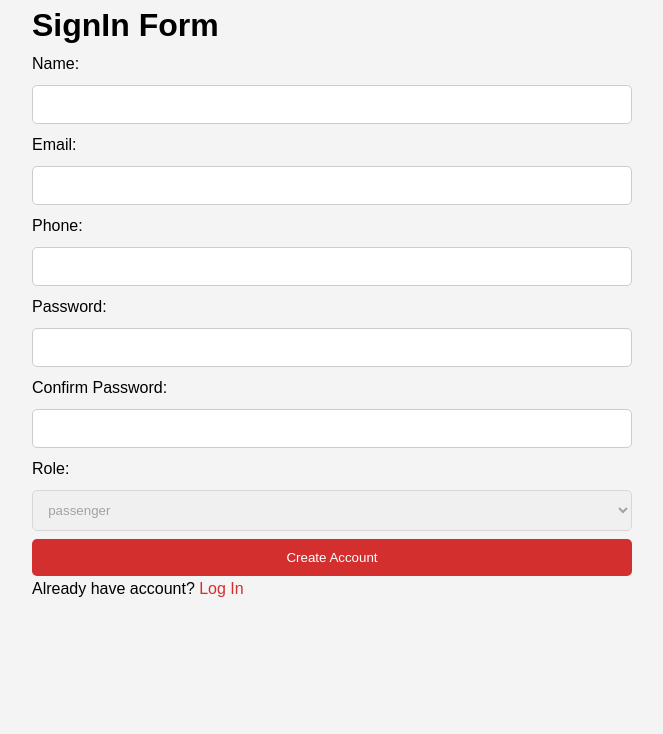
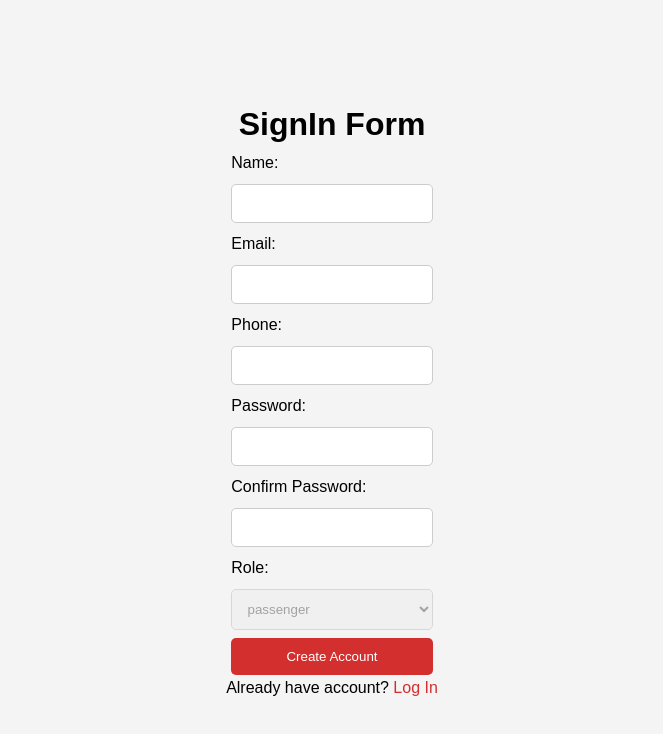
Before and after one commit to iamjoker021/CONDUCTOR_APP_FRONTEND, a React (Vite) app: page /auth/signin in a window 1280 px wide. Shown: the top 734 px of the page, without its empty margins (308-971 px from the left). Built offline with nearby package versions, Linux system fonts and the light colour scheme.

Commit message:
style: Center the Login and SignUp Form

```diff
--- a/src/components/LoginPage.jsx
+++ b/src/components/LoginPage.jsx
@@ -15,7 +15,7 @@ const LoginPage = () => {
 
     return (
         <>
-        <div>
+        <div className="centerForm">
         <h1>Login Form</h1>
         <form onSubmit={handleSubmit}>
             <label htmlFor="email">Email: </label>
--- a/src/components/SignInPage.jsx
+++ b/src/components/SignInPage.jsx
@@ -20,7 +20,7 @@ const SignInPage = () => {
 
     return (
         <>
-        <div>
+        <div className="centerForm">
         <h1>SignIn Form</h1>
         <form onSubmit={handleSubmit}>
             <label htmlFor="name">Name: </label>
--- a/src/index.css
+++ b/src/index.css
@@ -46,6 +46,35 @@
 
   .logout {
     border: 1px solid #f4f4f4;
+  }
+
+  footer {
+    background-color: var(--backround-color-primary);
+    color: #f1f1f1;
+    font-weight: bolder;
+  }
+  footer a:link {
+    text-decoration: none;
+    color: #f1f1f1;
+  }
+  footer a:visited {
+    text-decoration: none;
+    color: #f1f1f1;
+  }
+  footer a:hover {
+    text-decoration: none;
+    color: #f1f1f1;
+  }
+  footer a:active {
+    text-decoration: none;
+    color: #f1f1f1;
+  }
+
+  .centerForm {
+    height: 100%;
+    display: flex;
+    flex-direction: column;
+    justify-content: center;
   }
 
   /*  Own Styles end */
@@ -164,8 +193,11 @@
 
   /* Responsive Design */
   @media (min-width: 768px) {
-    header > *, h1, p, form, .navbar {
+    header > *, h1, p, form, .navbar, .card {
       max-width: 600px;
-      margin: auto;
+      margin: 0 auto;
+    }
+    .card {
+      margin-bottom: 10px;
     }
   }
```
